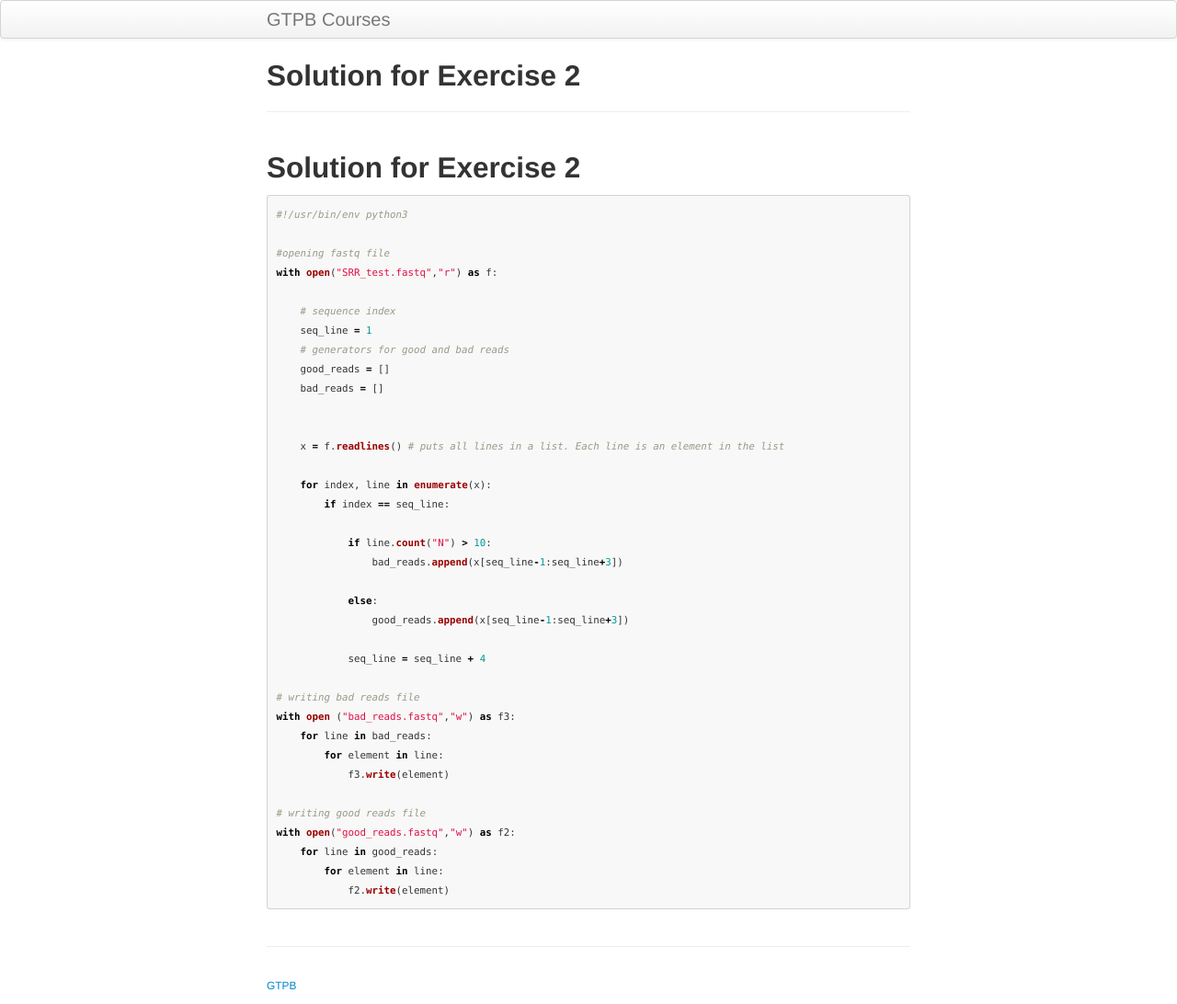
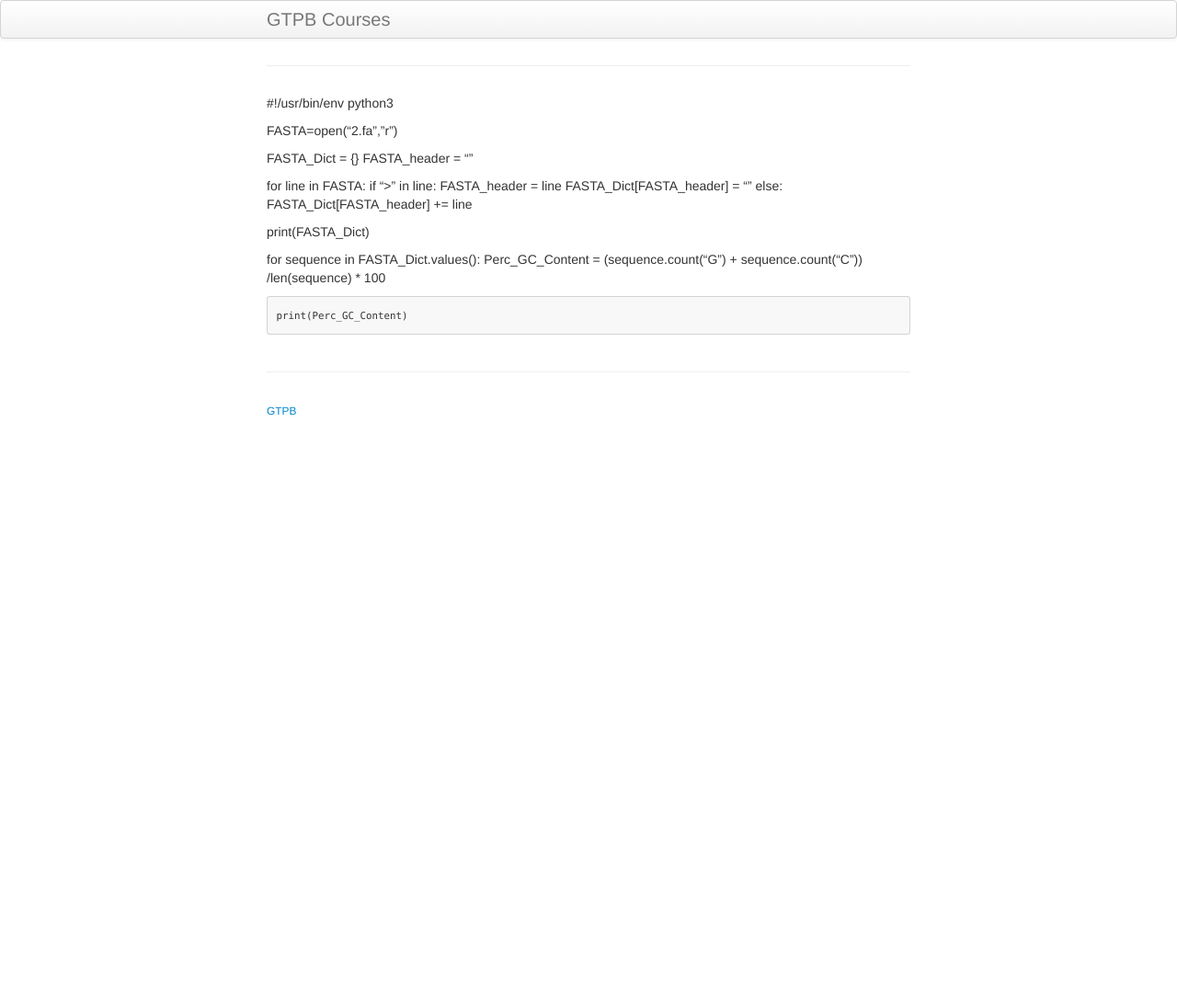
Before and after one commit to GTPB/IBB21, a Jekyll site: the page built from pages/Solution_2.md, in a window 1280 px wide. Shown: the whole page at 92% size. Built offline with Jekyll 4.4.1, drawn with Linux system fonts in a browser that asks for light colours; our own code applies the rules of GitHub Pages for plain Markdown files; after the commit the page ends 900 px from its top, so only the background shows below that.

Commit message:
Solution3

````diff
--- a/pages/Solution_2.md
+++ b/pages/Solution_2.md
@@ -1,41 +1,21 @@
-
-## Solution for Exercise 2
-
-```python
 #!/usr/bin/env python3
 
-#opening fastq file
-with open("SRR_test.fastq","r") as f:
+FASTA=open("2.fa","r")
 
-    # sequence index
-    seq_line = 1
-    # generators for good and bad reads
-    good_reads = []
-    bad_reads = []
+FASTA_Dict = {}
+FASTA_header = ""
 
 
-    x = f.readlines() # puts all lines in a list. Each line is an element in the list
+for line in FASTA:
+	if ">" in line:
+		FASTA_header = line
+		FASTA_Dict[FASTA_header] = ""
+	else:
+		FASTA_Dict[FASTA_header] += line
 
-    for index, line in enumerate(x):
-        if index == seq_line:
+print(FASTA_Dict)
 
-            if line.count("N") > 10:
-                bad_reads.append(x[seq_line-1:seq_line+3])
+for sequence in FASTA_Dict.values():
+	Perc_GC_Content = (sequence.count("G") + sequence.count("C")) /len(sequence) * 100
 
-            else:
-                good_reads.append(x[seq_line-1:seq_line+3])
-
-            seq_line = seq_line + 4
-
-# writing bad reads file
-with open ("bad_reads.fastq","w") as f3:
-    for line in bad_reads:
-        for element in line:
-            f3.write(element)
-
-# writing good reads file
-with open("good_reads.fastq","w") as f2:
-    for line in good_reads:
-        for element in line:
-            f2.write(element)
-```
+	print(Perc_GC_Content)
````
Also changed, not shown: pages/Introduction.md (+27 -22 lines), pages/Solution_3.md (added, +41 -0 lines).
